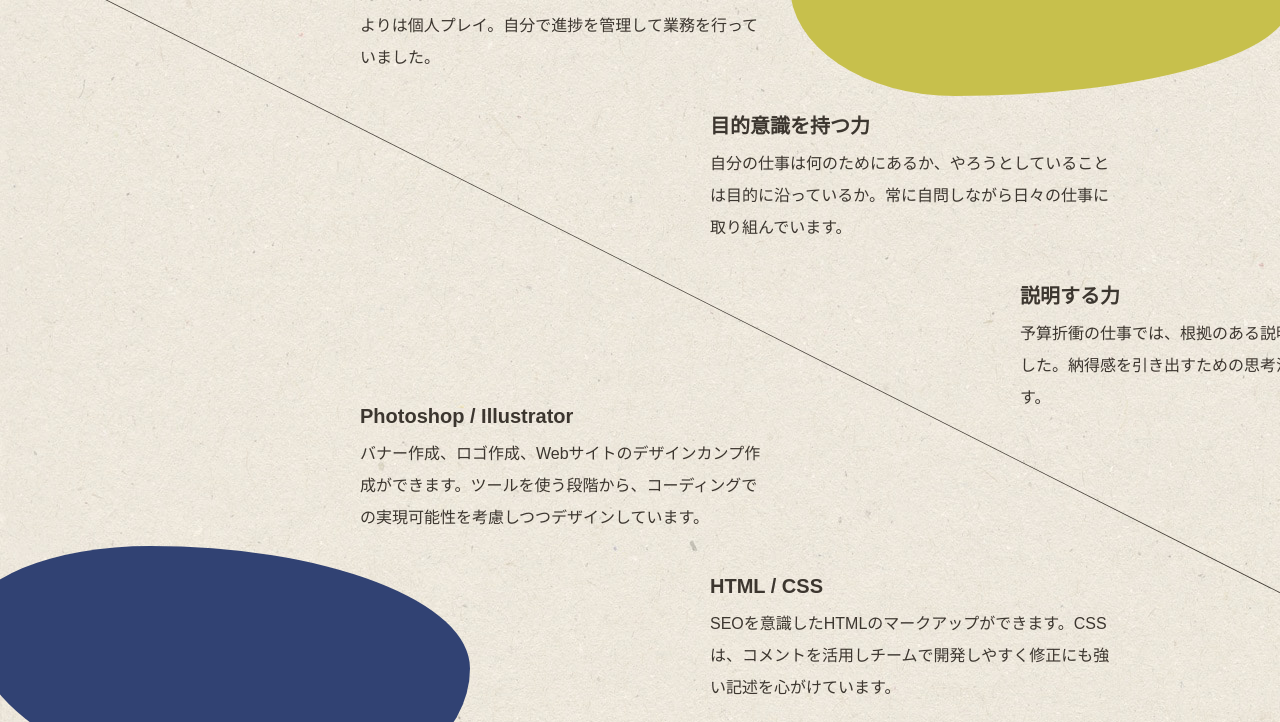
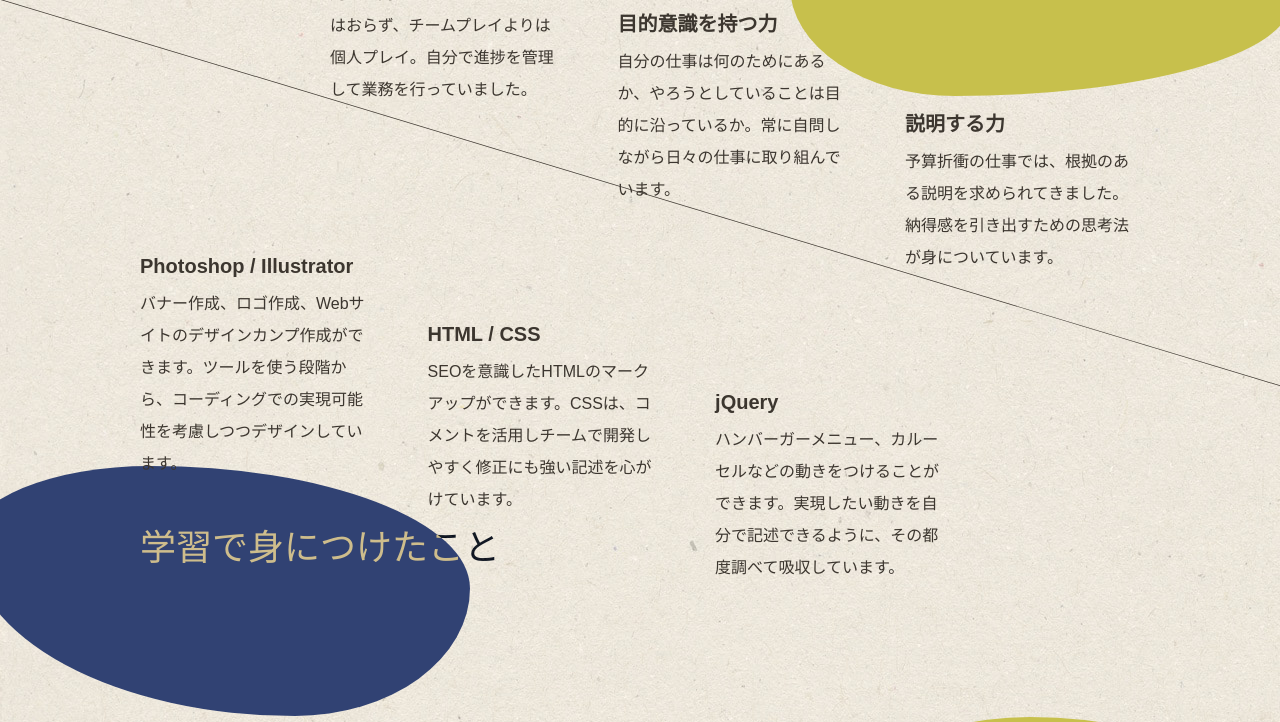
Before and after one commit to katsumatasakura/first-git, a plain HTML site: page skill.html in a window 1280 px wide. Shown: the part 384-1106 px from the top of the page. Drawn offline with nearby package versions, Linux system fonts and the light colour scheme; a web font is replaced by a local one.

Commit message:
学習～までレイアウト調整

```diff
--- a/css/_skill.scss
+++ b/css/_skill.scss
@@ -79,8 +79,9 @@
         @media #{$large} {
             width: 100vw;
             position: absolute;
-            top: 0;
+            top: -7.7rem;
             left: -14rem;
+            transform: rotate(-10deg);
         }
 
     }
@@ -139,6 +140,10 @@
 
         @media #{$large} {
             margin-left: 0;
+            display: flex;
+            justify-content: space-between;
+            padding-left: 19rem;
+            height: 40vh;
         }
     }
 
@@ -150,7 +155,7 @@
 
     @media #{$large} {
         margin-bottom: 20rem;
-        margin-top: -14rem;
+        margin-top: -10rem;
     }
 
     // 垂直な線
@@ -198,7 +203,7 @@
         margin-left: calc(100% - 25.5rem);
 
         @media #{$large} {
-            top: 14rem;
+            top: 21rem;
             left: -17rem;
             width: 50rem;
             height: 25rem;
@@ -215,7 +220,7 @@
         @media #{$large} {
             text-align: left;
             position: absolute;
-            bottom: 10.5rem;
+            bottom: -4rem;
         }
     }
 
@@ -223,7 +228,10 @@
         margin-right: 18%;
 
         @media #{$large} {
-            margin-right: 0;
+            margin-right: 19rem;
+            display: flex;
+            height: 40vh;
+            justify-content: space-between;
         }
 
     }
@@ -319,6 +327,10 @@
 
         @media #{$large} {
             margin-left: 0;
+            display: flex;
+            justify-content: space-between;
+            padding-left: 19rem;
+            height: 40vh;
         }
 
     }
@@ -342,19 +354,22 @@
 
     @media #{$large} {
         margin-bottom: 0;
-        padding-bottom: 5rem;
+        /*padding-bottom: 5rem;*/
         flex-direction: column;
+        width: 29%;
 
-        &.first {
+        /* &.first {
             margin-left: 22rem;
-        }
+        } */
 
         &.middle {
-            margin-left: 57rem;
+            /*margin-left: 57rem;*/
+            align-self: center;
         }
 
         &.last {
-            margin-left: 88rem;
+            /*margin-left: 88rem;*/
+            align-self: end;
         }
 
         h2 {
@@ -363,7 +378,7 @@
         }
 
         p {
-            width: 41rem;
+            width: 100%;
         }
 
     }
```
Also changed, not shown: css/style.css, 1 other file.
